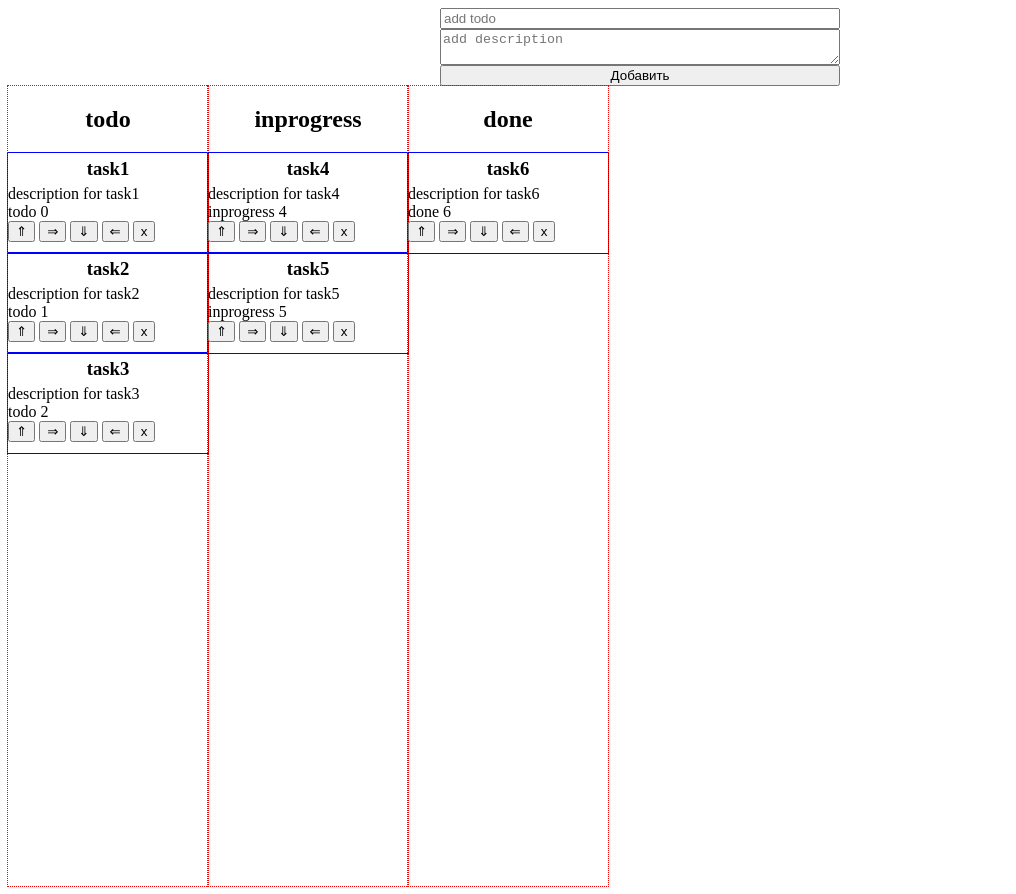
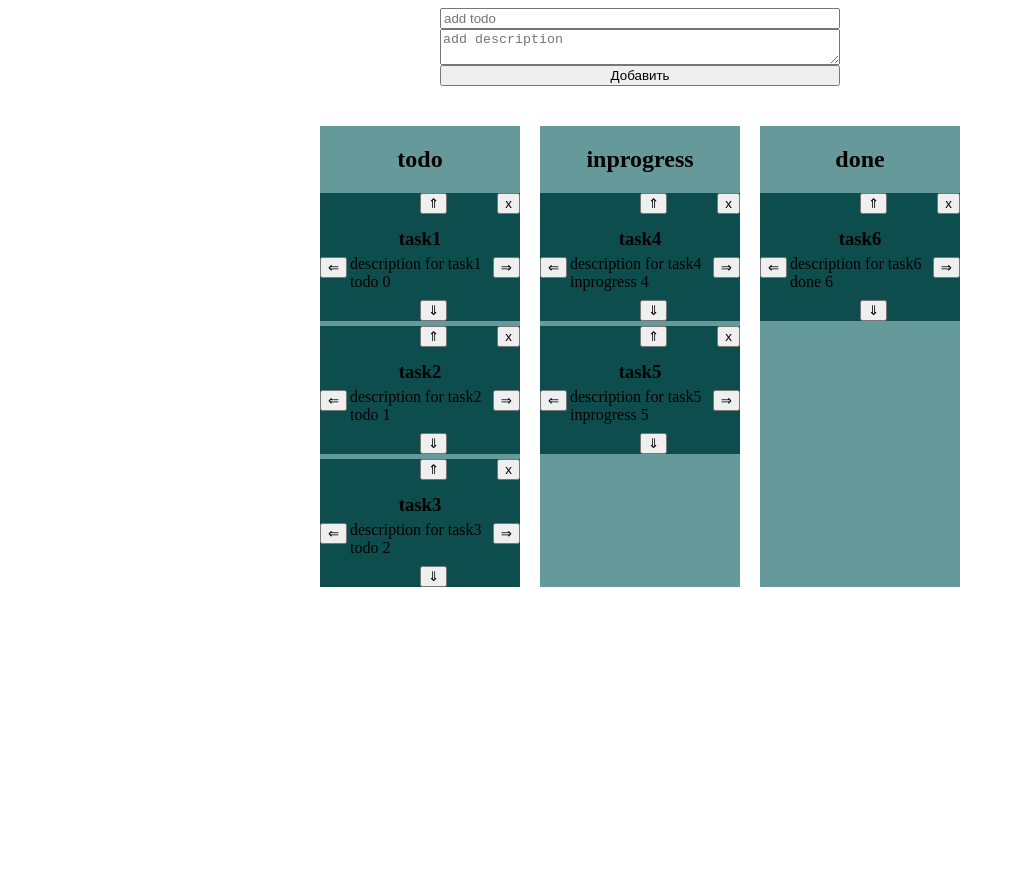
Before and after one commit to baranovRP/trello-board, a website with bundled scripts: page index.html in a window 1280 px wide. Shown: the whole page, without its empty margins (0-1016 px from the left). After the commit the page ends 800 px from the top, so only its background shows below. Built offline with nearby package versions, Linux system fonts and the light colour scheme.

Commit message:
update style

```diff
--- a/index.html
+++ b/index.html
@@ -10,6 +10,8 @@
       height: 100%;
       padding: 0;
       margin: 0;
+      display: flex;
+      flex-direction: column;
     }
 
     .add-form {
@@ -17,11 +19,13 @@
       flex-direction: column;
       width: 400px;
       margin: auto;
+      margin-bottom: 40px;
     }
 
     .catalogs {
       display: flex;
       flex-direction: row;
+      align-self: center;
       padding: 0;
       margin: 0;
       list-style: none;
@@ -29,11 +33,15 @@
 
     .catalog {
       width: 200px;
-      height: 800px;
       display: block;
-      outline: red dotted 1px;
+      background-color: #669999;
       padding: 0;
       margin: 0;
+      margin-right: 20px;
+    }
+
+    .catalog:last-child {
+      margin-right: 0;
     }
 
     .tasks {
@@ -50,11 +58,20 @@
 
     .task {
       display: block;
-      outline: blue solid 1px;
+      position: relative;
       width: 200px;
-      height: 100px;
       padding: 0;
       margin: 0;
+      margin-bottom: 5px;
+      background-color: #0d4d4d;
+    }
+
+    .task:last-child {
+      margin-bottom: 0;
+    }
+
+    .card {
+      padding: 30px;
     }
 
     .card_title {
@@ -62,6 +79,36 @@
       margin: 5px;
       padding: 0;
     }
+
+    .btn--up {
+      position: absolute;
+      top: 0;
+      left: 50%;
+    }
+
+    .btn--right {
+      position: absolute;
+      top: 50%;
+      right: 0;
+    }
+
+    .btn--down {
+      position: absolute;
+      bottom: 0;
+      left: 50%;
+    }
+
+    .btn--left {
+      position: absolute;
+      top: 50%;
+      left: 0;
+    }
+
+    .btn--del {
+      position: absolute;
+      top: 0;
+      right: 0;
+    }
   </style>
 </head>
 <body>
```
